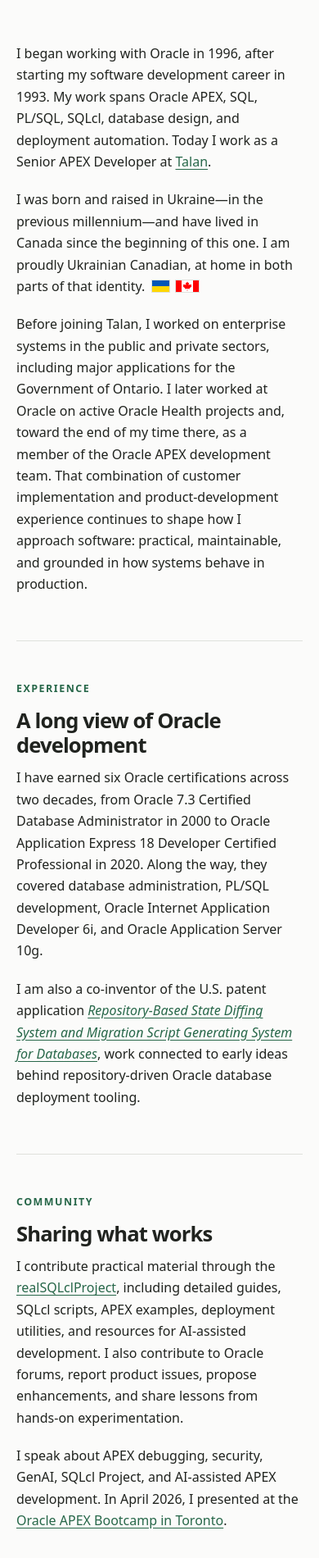
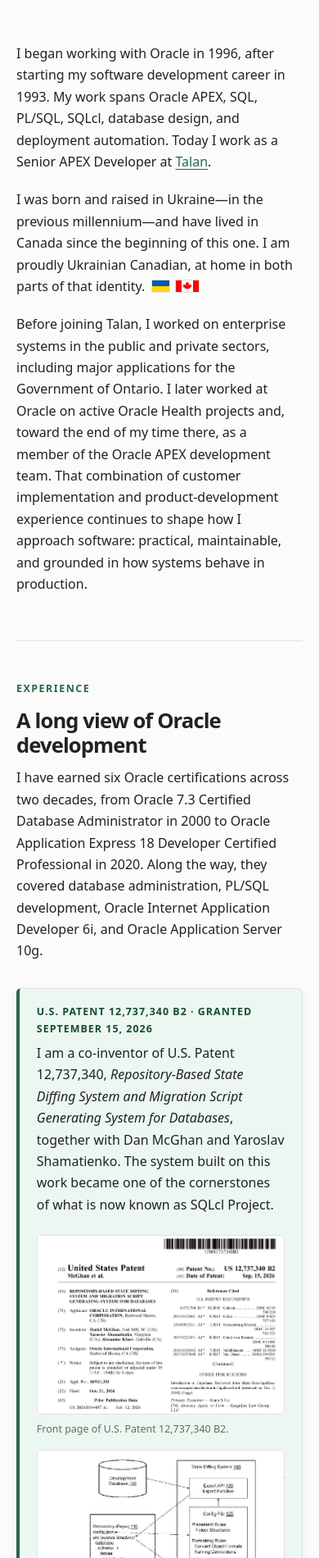
Before and after one commit to akluev/akluev.github.io, a Jekyll site: the page built from about.md, in a window 390 px wide. Shown: the part 869-2769 px from the top of the page at 82% size. Built offline with Jekyll 4.4.1, drawn with Linux system fonts in a browser that asks for light colours; some of the changed text lies outside the part shown; grey boxes are pictures that could not be loaded.

Commit message:
addding the pattent,improve ui

```diff
--- a/_config.yml
+++ b/_config.yml
@@ -27,5 +27,7 @@ defaults:
 
 exclude:
   - README.md
+  - AGENTS.md
+  - CLAUDE.md
   - source-assets
   - tmp
--- a/_layouts/default.html
+++ b/_layouts/default.html
@@ -25,6 +25,7 @@
     <link rel="apple-touch-icon" href="{{ '/assets/images/favicon/apple-touch-icon.png' | relative_url }}" sizes="180x180">
     <link rel="stylesheet" href="{{ '/assets/css/style.css' | relative_url }}">
     <link rel="stylesheet" href="{{ '/assets/css/syntax.css' | relative_url }}">
+    <script src="{{ '/assets/js/image-lightbox.js' | relative_url }}" defer></script>
   </head>
   <body>
     <a class="skip-link" href="#content">Skip to content</a>
--- a/about.md
+++ b/about.md
@@ -28,7 +28,26 @@ description: About Alexander Kluev, a senior Oracle APEX developer with 30 years
     <h2 id="credentials-heading">A long view of Oracle development</h2>
     <p>I have earned six Oracle certifications across two decades, from Oracle 7.3 Certified Database Administrator in 2000 to Oracle Application Express 18 Developer Certified Professional in 2020. Along the way, they covered database administration, PL/SQL development, Oracle Internet Application Developer 6i, and Oracle Application Server 10g.</p>
 
-    <p>I am also a co-inventor of the U.S. patent application <a href="https://patents.justia.com/patent/20260044487" target="_blank" rel="noopener noreferrer"><cite>Repository-Based State Diffing System and Migration Script Generating System for Databases</cite></a>, work connected to early ideas behind repository-driven Oracle database deployment tooling.</p>
+    <div class="patent-highlight">
+      <p class="patent-label">U.S. Patent 12,737,340 B2 &middot; granted September 15, 2026</p>
+      <p>I am a co-inventor of U.S. Patent 12,737,340, <cite>Repository-Based State Diffing System and Migration Script Generating System for Databases</cite>, together with Dan McGhan and Yaroslav Shamatienko. The system built on this work became one of the cornerstones of what is now known as SQLcl Project.</p>
+
+      <div class="patent-gallery">
+        <figure>
+          <img src="{{ '/assets/images/patent/us-12737340-b2-front-page.jpg' | relative_url }}" alt="Front page of U.S. Patent 12,737,340 B2, listing inventors Daniel McGhan, Yaroslav Shamatienko, and Alexander Kluev" width="1245" height="896" loading="lazy">
+          <figcaption>Front page of U.S. Patent 12,737,340 B2.</figcaption>
+        </figure>
+        <figure>
+          <img src="{{ '/assets/images/patent/us-12737340-b2-figure-1.jpg' | relative_url }}" alt="Patent Figure 1: a state diffing system exporting from a development database into a repository, diffing, and deploying scripts to a target database" width="614" height="593" loading="lazy">
+          <figcaption>Figure 1: the state diffing system.</figcaption>
+        </figure>
+      </div>
+
+      <ul class="patent-links">
+        <li><a href="{{ '/assets/documents/patent/US-12737340-B2.pdf' | relative_url }}" target="_blank" rel="noopener noreferrer">Read the patent (PDF) &rarr;</a></li>
+        <li><a href="https://patents.justia.com/patent/12737340" target="_blank" rel="noopener noreferrer">Patent grant record</a></li>
+      </ul>
+    </div>
   </section>
 
   <section class="about-section" aria-labelledby="community-heading">
--- a/assets/css/style.css
+++ b/assets/css/style.css
@@ -294,14 +294,64 @@ p { margin: 0 0 1.25rem; }
   line-height: 1.45;
 }
 
+.patent-highlight { margin-top: 2rem; }
+
+.patent-highlight,
 .about-archive {
-  padding-right: 1.5rem;
-  padding-bottom: 1.5rem;
-  padding-left: 1.5rem;
+  padding: 1.15rem 1.3rem;
   border: 1px solid var(--line);
-  border-radius: 0.4rem;
-  background: var(--surface);
+  border-left: 0.3rem solid var(--accent);
+  border-radius: 0.35rem;
+  background: var(--callout-question-bg);
+  box-shadow: 0 0.35rem 1rem rgb(32 35 31 / 0.06);
 }
+
+.patent-highlight > p { max-width: 42rem; }
+
+.patent-highlight .patent-label {
+  margin: 0 0 0.35rem;
+  color: var(--accent-strong);
+  font-size: 0.78rem;
+  font-weight: 700;
+  letter-spacing: 0.08em;
+  text-transform: uppercase;
+}
+
+.patent-gallery {
+  display: grid;
+  grid-template-columns: 3fr 2fr;
+  align-items: start;
+  gap: 1rem;
+  margin-top: 1.5rem;
+}
+
+.patent-gallery figure { margin: 0; }
+
+.patent-gallery img {
+  display: block;
+  width: 100%;
+  height: auto;
+  border: 1px solid var(--line);
+  border-radius: 0.3rem;
+  background: #fff;
+}
+
+.patent-gallery figcaption {
+  margin-top: 0.55rem;
+  color: var(--muted);
+  font-size: 0.78rem;
+  line-height: 1.45;
+}
+
+.patent-links {
+  display: flex;
+  flex-wrap: wrap;
+  gap: 0.5rem 1.5rem;
+  margin: 1.25rem 0 0;
+  padding: 0;
+  list-style: none;
+}
+
 
 .about-links ul {
   display: flex;
@@ -475,6 +525,86 @@ p { margin: 0 0 1.25rem; }
 
 .site-footer p { margin: 0; }
 
+.zoomable { cursor: zoom-in; }
+
+.zoomable:focus-visible {
+  outline: 2px solid var(--accent);
+  outline-offset: 3px;
+}
+
+html.lightbox-open { overflow: hidden; }
+
+.lightbox {
+  width: 100vw;
+  width: 100dvw;
+  height: 100vh;
+  height: 100dvh;
+  max-width: none;
+  max-height: none;
+  margin: 0;
+  padding: 1rem;
+  border: 0;
+  background: transparent;
+  cursor: zoom-out;
+}
+
+.lightbox::backdrop { background: rgb(0 0 0 / 0.88); }
+
+.lightbox figure {
+  display: flex;
+  flex-direction: column;
+  align-items: center;
+  justify-content: center;
+  gap: 0.75rem;
+  height: 100%;
+  margin: 0;
+}
+
+.lightbox img {
+  flex: 0 1 auto;
+  min-height: 0;
+  max-width: 100%;
+  max-height: 100%;
+  border-radius: 0.3rem;
+  background: var(--bg);
+}
+
+.lightbox img.is-vector {
+  flex: 1 1 auto;
+  width: 100%;
+  height: 100%;
+  object-fit: contain;
+}
+
+.lightbox figcaption {
+  flex: none;
+  max-width: 42rem;
+  color: #e6e8e3;
+  font-size: 0.85rem;
+  line-height: 1.45;
+  text-align: center;
+}
+
+.lightbox-close {
+  position: fixed;
+  top: 0.5rem;
+  right: 0.5rem;
+  z-index: 1;
+  width: 2.75rem;
+  height: 2.75rem;
+  border: 1px solid rgb(255 255 255 / 0.3);
+  border-radius: 50%;
+  background: rgb(0 0 0 / 0.5);
+  color: #fff;
+  font: inherit;
+  font-size: 1.6rem;
+  line-height: 1;
+  cursor: pointer;
+}
+
+.lightbox-close:hover,
+.lightbox-close:focus-visible { background: rgb(0 0 0 / 0.8); border-color: #fff; }
+
 @media (max-width: 520px) {
   html { font-size: 16px; }
   .header-inner { align-items: flex-start; flex-direction: column; padding: 1rem 0; gap: 0.5rem; }
@@ -482,6 +612,7 @@ p { margin: 0 0 1.25rem; }
   .about-intro { grid-template-columns: 1fr; }
   .about-portrait { width: min(70%, 15rem); grid-row: 1; }
   .speaking-gallery { grid-template-columns: 1fr; }
+  .patent-gallery { grid-template-columns: 1fr; }
 }
 
 @media (prefers-color-scheme: dark) {
--- /dev/null
+++ b/assets/js/image-lightbox.js
@@ -0,0 +1,68 @@
+// Click any content image to view it in a full-viewport pop-up.
+// Opt out with class="no-lightbox" (Kramdown: {: .no-lightbox }).
+// Images wrapped in a link keep the link, e.g. tall diagrams that open in their own tab.
+(function () {
+  var EXCLUDE = '.no-lightbox, .brand-logo, .nationality-flags img';
+  var dialog, dialogImg, dialogCaption;
+
+  function buildDialog() {
+    dialog = document.createElement('dialog');
+    dialog.className = 'lightbox';
+    dialog.setAttribute('aria-label', 'Enlarged image');
+
+    var close = document.createElement('button');
+    close.type = 'button';
+    close.className = 'lightbox-close';
+    close.setAttribute('aria-label', 'Close enlarged image');
+    close.textContent = '×';
+
+    var figure = document.createElement('figure');
+    dialogImg = document.createElement('img');
+    dialogCaption = document.createElement('figcaption');
+    figure.appendChild(dialogImg);
+    figure.appendChild(dialogCaption);
+
+    dialog.appendChild(close);
+    dialog.appendChild(figure);
+    document.body.appendChild(dialog);
+
+    // Any click or tap inside the pop-up closes it; Esc is handled by <dialog>.
+    dialog.addEventListener('click', function () { dialog.close(); });
+    dialog.addEventListener('close', function () {
+      document.documentElement.classList.remove('lightbox-open');
+      dialogImg.removeAttribute('src');
+    });
+  }
+
+  function open(img) {
+    if (!dialog) buildDialog();
+    var src = img.currentSrc || img.src;
+    var figure = img.closest('figure');
+    var caption = figure && figure.querySelector('figcaption');
+
+    dialogImg.src = src;
+    dialogImg.alt = img.alt;
+    dialogImg.classList.toggle('is-vector', /\.svg(\?|#|$)/i.test(src));
+    dialogCaption.textContent = caption ? caption.textContent.trim() : '';
+    dialogCaption.hidden = !caption;
+
+    document.documentElement.classList.add('lightbox-open');
+    dialog.showModal();
+  }
+
+  document.querySelectorAll('main img').forEach(function (img) {
+    if (img.matches(EXCLUDE) || img.closest('a')) return;
+
+    img.classList.add('zoomable');
+    img.tabIndex = 0;
+    img.setAttribute('role', 'button');
+    img.setAttribute('aria-label', 'Enlarge image' + (img.alt ? ': ' + img.alt : ''));
+    img.addEventListener('click', function () { open(img); });
+    img.addEventListener('keydown', function (event) {
+      if (event.key === 'Enter' || event.key === ' ') {
+        event.preventDefault();
+        open(img);
+      }
+    });
+  });
+})();
```
Also changed, not shown: AGENTS.md (added, +36 -0 lines), CLAUDE.md (added, +8 -0 lines), .agents/skills/blog-post-structure/SKILL.md, .github/copilot-instructions.md (added), .github/skills/blog-post-structure/SKILL.md (deleted), assets/images/patent/us-12737340-b2-figure-1.jpg (added), assets/images/patent/us-12737340-b2-front-page.jpg (added), 1 other file.
